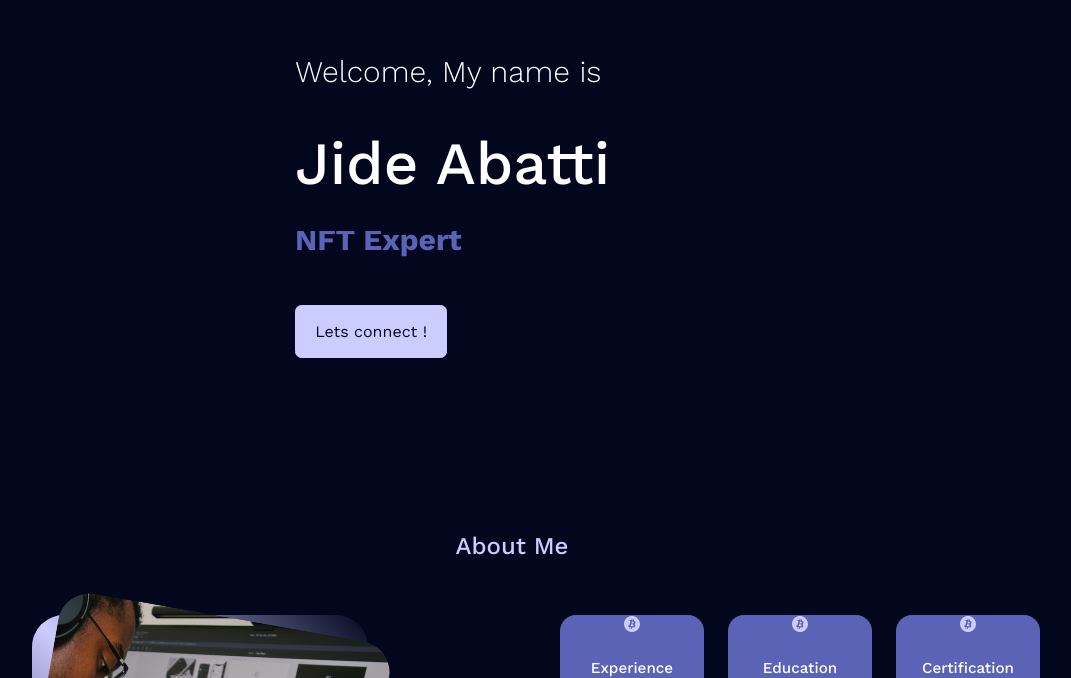
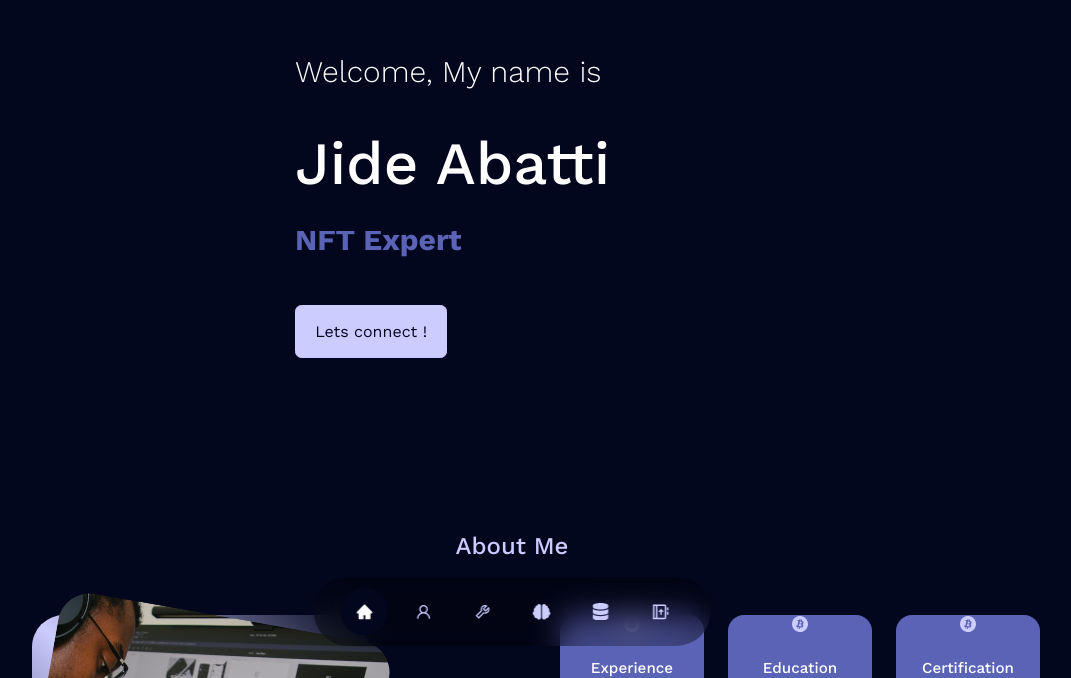
Before and after one commit to Huncho-J/Portfolio-V1, a React (Create React App) app: page / in a window 1280 px wide. Shown: the part 122-800 px from the top of the page, without its empty margins (128-1199 px from the left). Built offline with nearby package versions, Linux system fonts and the light colour scheme.

Commit message:
Update App.js

```diff
--- a/src/App.js
+++ b/src/App.js
@@ -1,4 +1,5 @@
 // Import Components
+import Navbar from './components/navbar/Navbar';
 import Header from './components/Header/Header';
 import About from './components/About';
 import Services from './components/services/Services';
@@ -7,9 +8,15 @@ import Projects from './components/projectList/Projects';
 import Contact from './components/contact/Contact'
 import Footer from './components/footer/Footer';
 
+
 function App() {
+
+
 	return (
+
 		<div className="App">
+
+			<Navbar></Navbar>
 			<Header />
 			<About />
 			<Experience />
```
